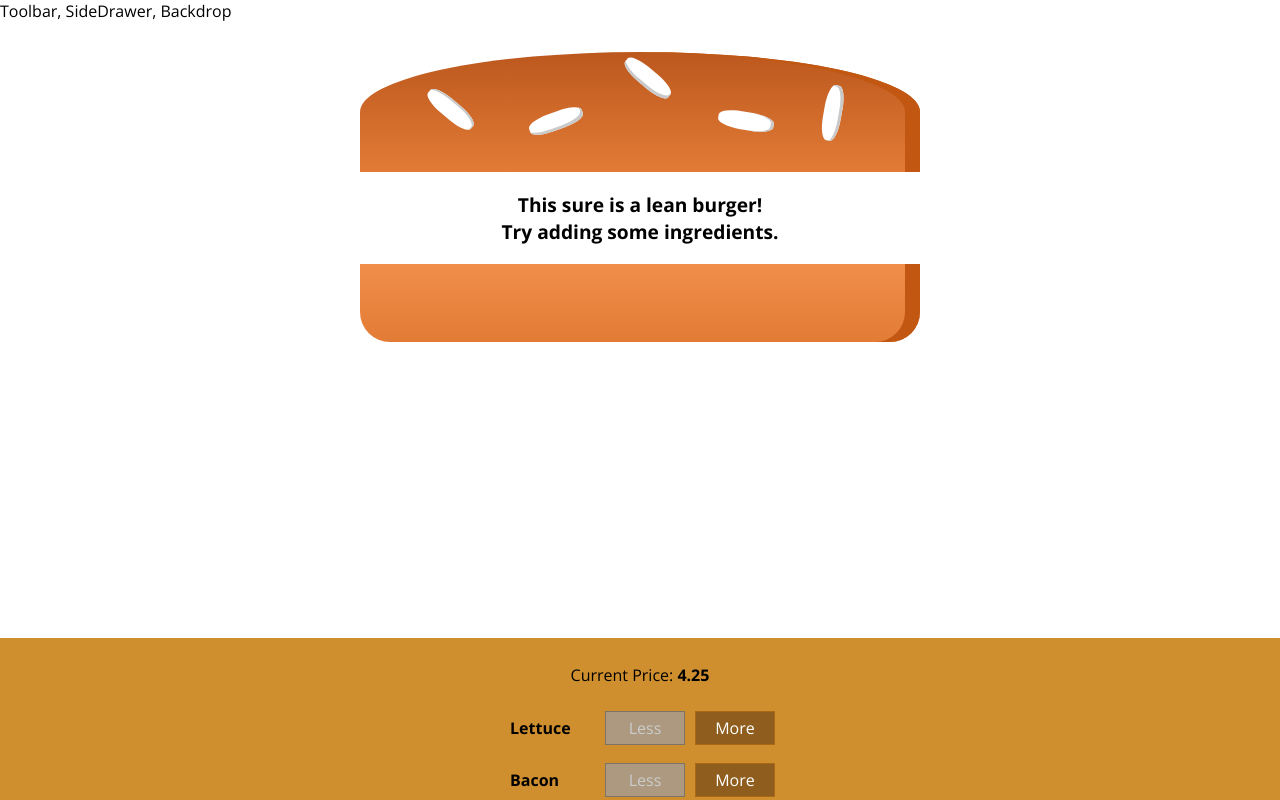
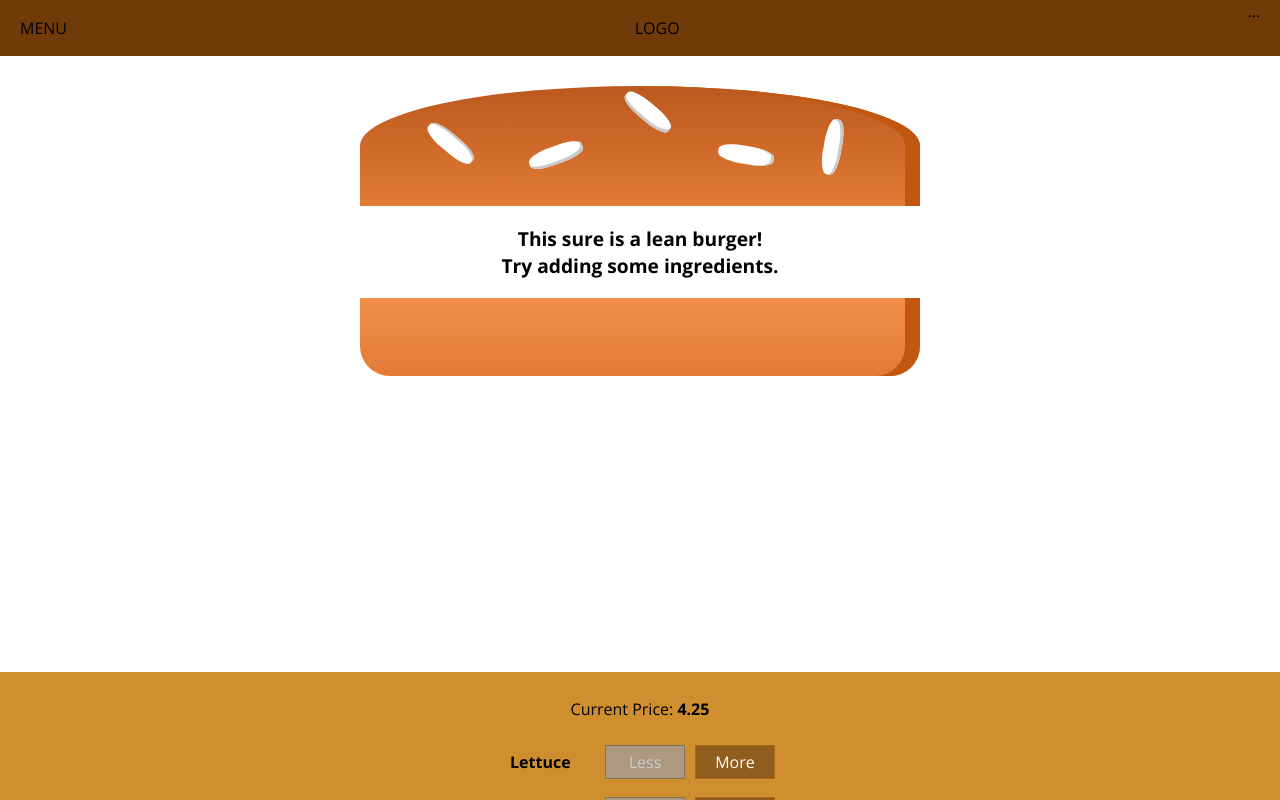
Before and after one commit to bernatowicz/berni-burgers, a React (Create React App) app: page / in a window 1280 px wide. Shown: the top 800 px of the page. Built offline with nearby package versions, Linux system fonts and the light colour scheme.

Commit message:
Initial Toolbar scaffolding.

```diff
--- a/src/components/Layout/Layout.js
+++ b/src/components/Layout/Layout.js
@@ -1,11 +1,12 @@
 import React from "react";
 import Aux from "../../hoc/Aux";
 import classes from "./Layout.module.css";
+import Toolbar from "../navigation/Toolbar/Toolbar";
 
 const layout = (props) => {
   return (
     <Aux>
-      <div>Toolbar, SideDrawer, Backdrop</div>
+      <Toolbar />
       <main className={classes.Content}>{props.children}</main>
     </Aux>
   );
--- a/src/components/Layout/Layout.module.css
+++ b/src/components/Layout/Layout.module.css
@@ -1,3 +1,3 @@
 .Content {
-  margin-top: 16px;
+  margin-top: 72px;
 }
--- /dev/null
+++ b/src/components/navigation/Toolbar/Toolbar.js
@@ -0,0 +1,12 @@
+import React from "react";
+import classes from "./Toolbar.module.css";
+
+const toolbar = (props) => (
+  <header className={classes.Toolbar}>
+    <div>MENU</div>
+    <div>LOGO</div>
+    <nav>...</nav>
+  </header>
+);
+
+export default toolbar;
--- /dev/null
+++ b/src/components/navigation/Toolbar/Toolbar.module.css
@@ -0,0 +1,18 @@
+.Toolbar {
+  height: 56px;
+  width: 100%;
+  position: fixed;
+  top: 0;
+  left: 0;
+  background-color: #703b09;
+  display: flex;
+  justify-content: space-between;
+  align-items: center;
+  padding: 0 20px;
+  box-sizing: border-box;
+  z-index: 90;
+}
+
+.Toolbar nav {
+  height: 100%;
+}
```
